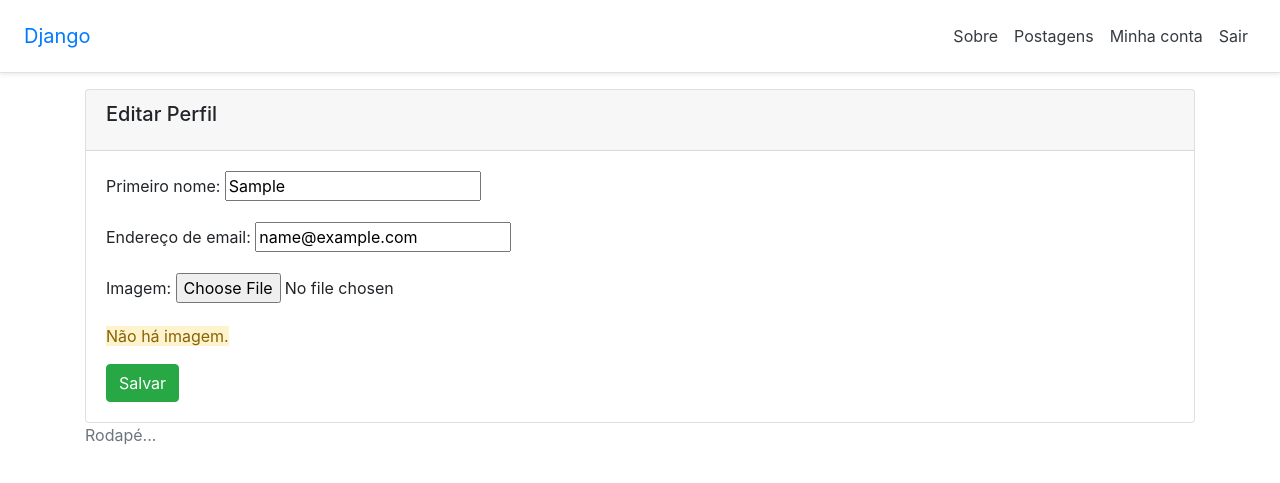
After one commit to Schntzl/django-blog, a Django app: page /account/1/edit in a window 1280 px wide. The commit adds this page. Shown: the top 483 px of the page. Run offline with Django 4.2, Linux system fonts and the light colour scheme; the visitor is signed in with stand-in values (Sample User, id 1); data comes from the database, SQL or seed files in the repository; parts of the project's set-up code (start-up, migrations or seed data) failed here and were passed over; some libraries are stand-ins or nearby versions.

Commit message:
Upload de arquivos - foto do perfil

```diff
--- a/accounts/models.py
+++ b/accounts/models.py
@@ -1,8 +1,18 @@
 from django.db import models
 
 from django.contrib.auth.models import AbstractUser
+
+import os
+from uuid import uuid4
+
+
+def safe_rename(instance, filename):
+    extension = filename.split(".")[-1]
+    filename = f"{uuid4().hex}.{extension}"
+    return os.path.join("images", filename)
 
 
 class CustomUser(AbstractUser):
     data_nascimento = models.DateField("Data de Nascimento", null=True, blank=True)
     cpf = models.CharField("CPF", max_length=11, null=True, blank=True)
+    imagem = models.FileField(upload_to=safe_rename, default=None, null=True)
--- a/accounts/urls.py
+++ b/accounts/urls.py
@@ -7,4 +7,7 @@ urlpatterns = [
         views.AccountCreateView.as_view(),
         name="signup",
     ),
+    path(
+        "account/<int:pk>/edit", views.AccountUpdateView.as_view(), name="account_edit"
+    ),
 ]
--- a/accounts/views.py
+++ b/accounts/views.py
@@ -1,6 +1,7 @@
 from django.shortcuts import render
 
-from django.views.generic.edit import CreateView
+from django.views.generic.edit import CreateView, UpdateView
+from django.contrib.auth.mixins import LoginRequiredMixin
 from django.urls import reverse_lazy
 from django.contrib.auth.hashers import make_password
 from django.contrib import messages
@@ -23,3 +24,26 @@ def form_valid(self, form):
     form.save()
     messages.success(self.request, self.success_message)
     return super(AccountCreateView, self).form_valid(form)
+
+
+class AccountUpdateView(LoginRequiredMixin, UpdateView):
+    model = User
+    template_name = "accounts/user_form.html"
+    fields = (
+        "first_name",
+        "email",
+        "imagem",
+    )
+    success_url = reverse_lazy("posts_all")
+    success_message = "Perfil atualizado com sucesso!"
+
+    def get_queryset(self):
+        user_id = self.kwargs.get("pk")
+        user = self.request.user
+        if user is None or not user.is_authenticated or user_id != user.id:
+            return User.objects.none()
+        return User.objects.filter(id=user.id)
+
+    def form_valid(self, form):
+        messages.success(self.request, self.success_message)
+        return super(AccountUpdateView, self).form_valid(form)
--- a/blog/urls.py
+++ b/blog/urls.py
@@ -13,6 +13,10 @@ from blog.views import (
     SobreTemplateView,
 )
 
+from django.conf import settings
+from django.conf.urls.static import static
+
+
 urlpatterns = [
     path("index/", index, name="index"),
     path("ola/", ola, name="ola"),
@@ -26,3 +30,5 @@ urlpatterns = [
     path("posts", PostListView.as_view(), name="posts_all"),
     path("about-us", SobreTemplateView.as_view(), name="about_page"),
 ]
+
+urlpatterns += static(settings.MEDIA_URL, document_root=settings.MEDIA_ROOT)
--- a/templates/_layout1.html
+++ b/templates/_layout1.html
@@ -26,6 +26,9 @@ com o mesmo conteúdo original herdado de _base.html
     <a class="p-2 text-dark" href="{% url 'about_page' %}">Sobre</a>
     <a class="p-2 text-dark" href="{% url 'posts_all' %}">Postagens</a>
     {% if user.is_authenticated %}
+    <a class="p-2 text-dark" href="{% url 'account_edit' pk=user.pk %}"
+      >Minha conta</a
+    >
     <a class="p-2 text-dark" href="{% url 'logout' %}">Sair</a>
     {% else %}
     <a class="p-2 text-dark" href="{% url 'signup' %}">Cadastrar</a>
--- /dev/null
+++ b/templates/accounts/user_form.html
@@ -0,0 +1,23 @@
+{% extends '_layout1.html' %}
+{% block content %}
+<div class="card">
+  <div class="card-header">
+    <h5 class="card-title">Editar Perfil</h5>
+  </div>
+  <div class="card-body">
+    <form method="post" enctype="multipart/form-data">
+      {% csrf_token %}
+      {{ form.as_p }}
+      <p>
+        {% if user.imagem.url is not None %}
+        <h5>Imagem atual:</h5>
+        <img src="{{ user.imagem.url }}" style="height: 150px;">
+        {% else %}
+        <span class="alert-warning">Não há imagem.</span>
+        {% endif %}
+      </p>
+      <button type="submit" class="btn btn-success">Salvar</button>
+    </form>
+  </div>
+</div>
+{% endblock %} {# fechar o bloco content #}
--- a/webapp/settings.py
+++ b/webapp/settings.py
@@ -149,3 +149,6 @@ LOGIN_REDIRECT_URL = "/admin"
 LOGOUT_REDIRECT_URL = "/admin"
 
 AUTH_USER_MODEL = "accounts.CustomUser"
+
+MEDIA_URL = "/media/"
+MEDIA_ROOT = os.path.join(BASE_DIR, "files/")
```
Also changed, not shown: accounts/migrations/0002_customuser_imagem.py (added).
